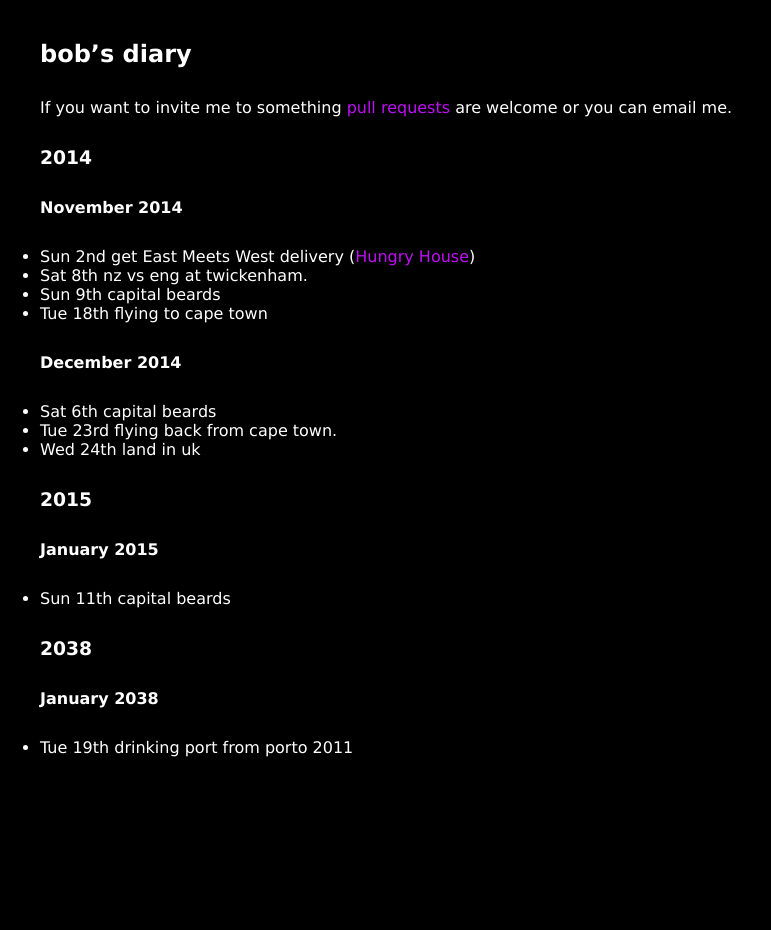
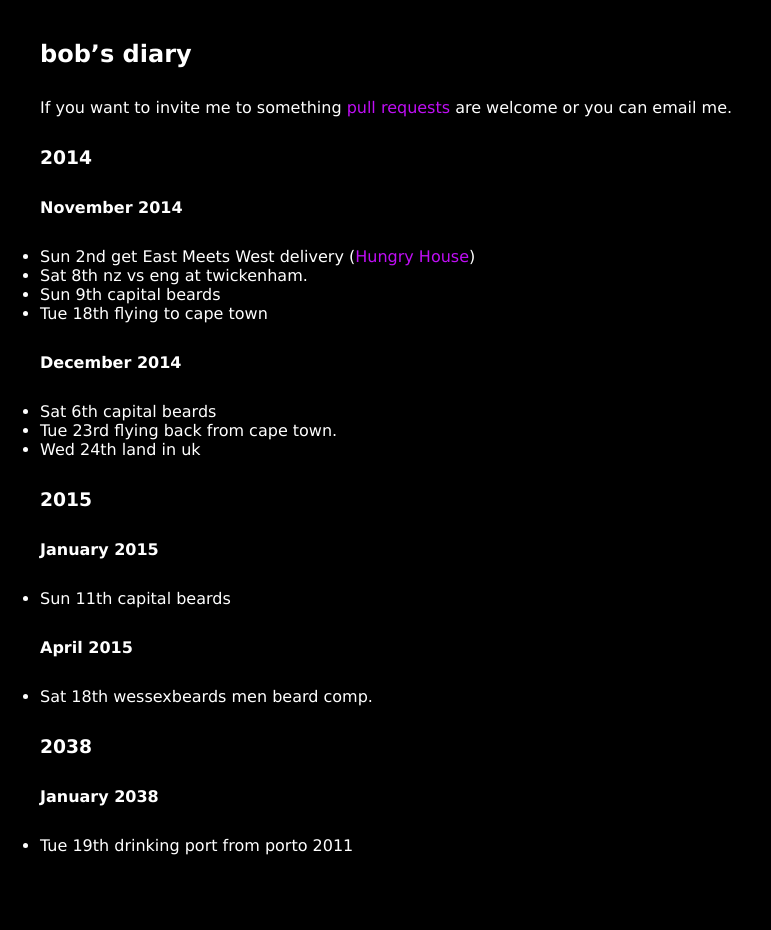
Before and after one commit to rjw1/randomness.org.uk, a Jekyll site: the page built from diary/index.md, in a window 1280 px wide. Shown: the whole page, without its empty margins (0-771 px from the left). Built offline with Jekyll 4.4.1, drawn with Linux system fonts in a browser that asks for light colours; Markdown is read by kramdown in place of the engine named in the settings.

Commit message:
wessex beards men comp

```diff
--- a/diary/index.md
+++ b/diary/index.md
@@ -28,6 +28,9 @@ are welcome or you can email me.
 
 * Sun 11th capital beards
 
+#### April 2015 ####
+
+* Sat 18th wessexbeards men beard comp.
 
 ### 2038 ###
 
```
